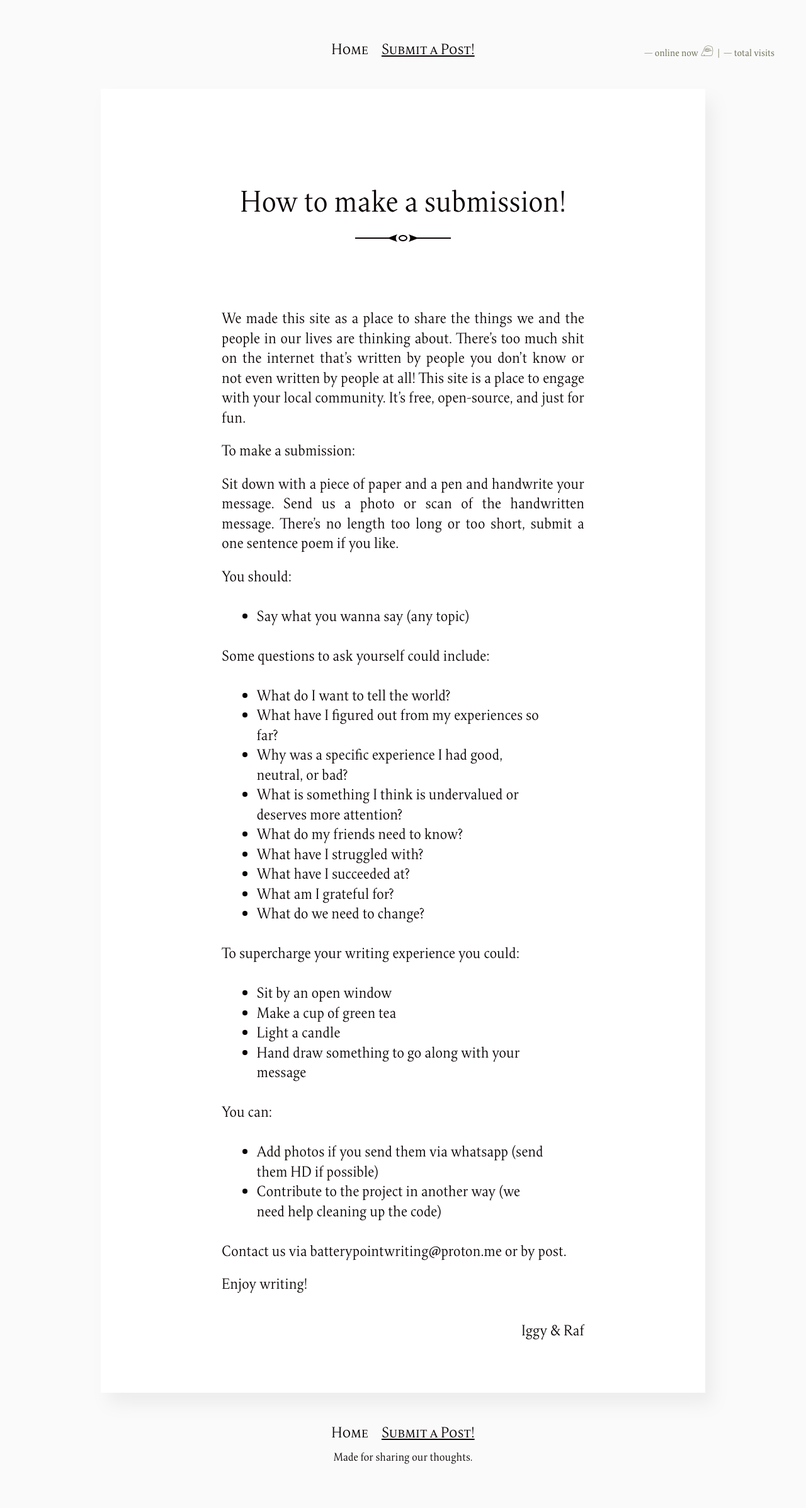
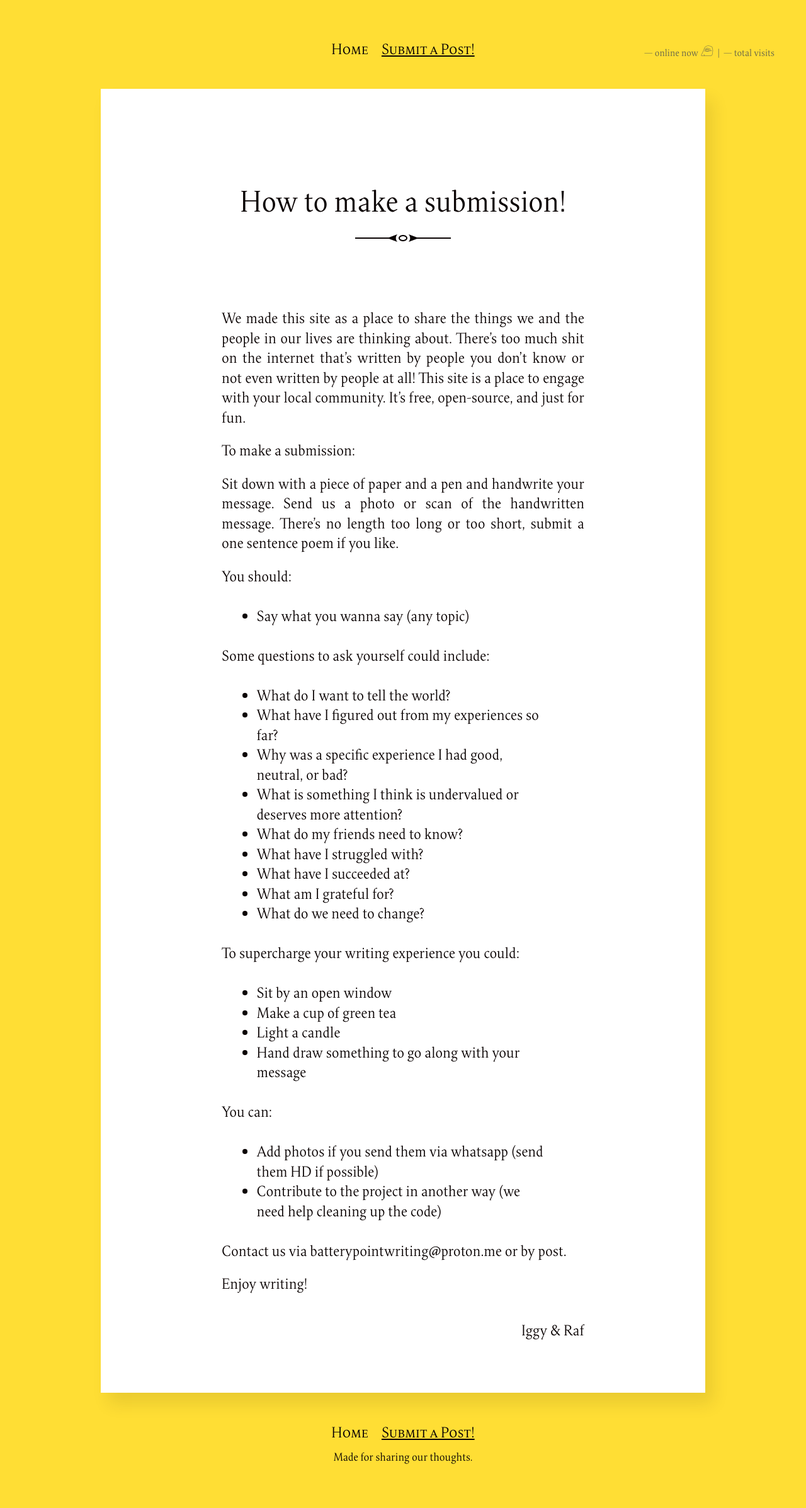
Before and after one commit to batterypointwriting/batterypointwriting.github.io, a Jekyll site: the page built from submit.md, in a window 1280 px wide. Shown: the whole page at 63% size. Built offline with Jekyll 4.4.1, drawn with Linux system fonts in a browser that asks for light colours.

Commit message:
Update _variables.scss

```diff
--- a/_sass/_variables.scss
+++ b/_sass/_variables.scss
@@ -1,4 +1,4 @@
-$brand-color:         #FAFAFA;
+$brand-color:         #ffde34;
 $highlight:           darken($brand-color, 45%);
 $text-color:          #0b0404;
 $muted-text-color:    #64644B;
```
